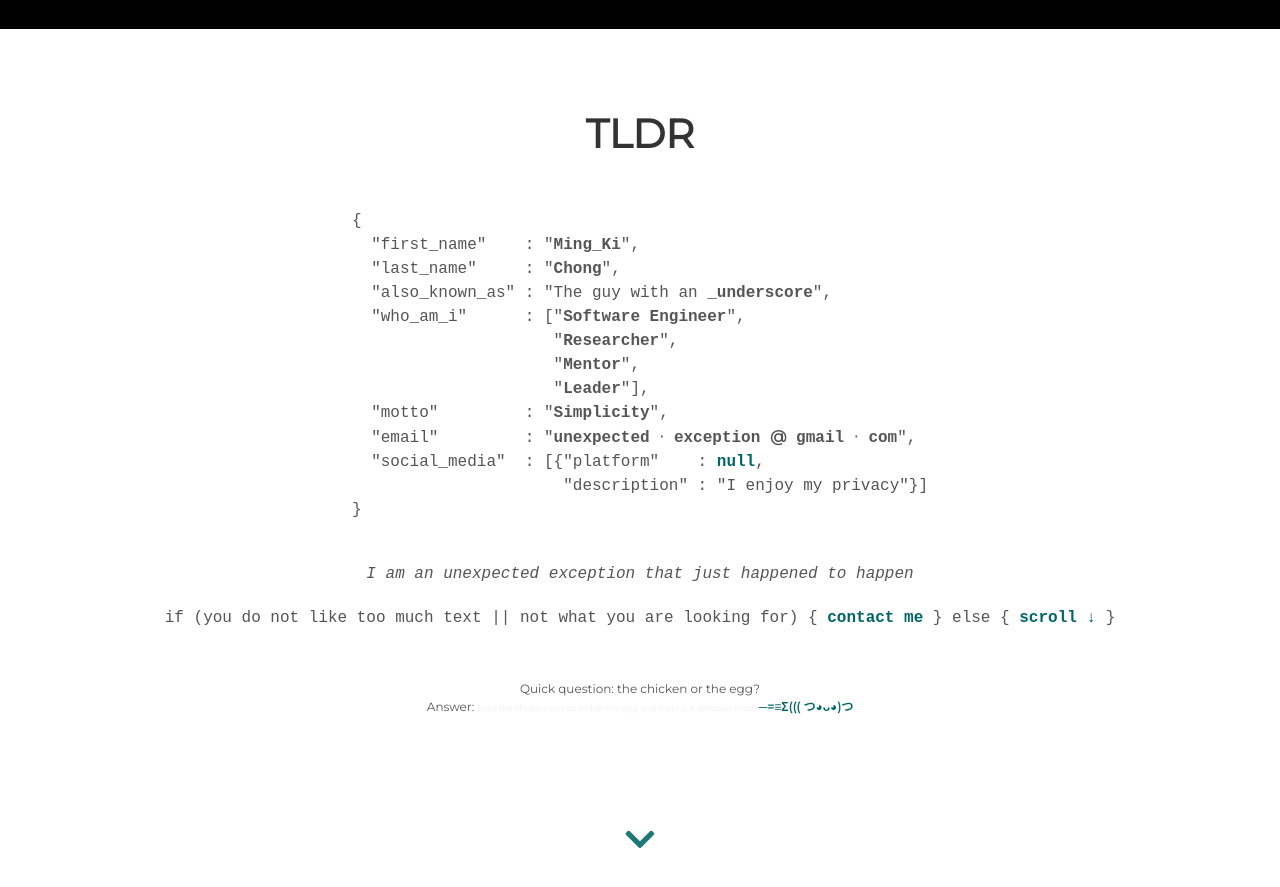
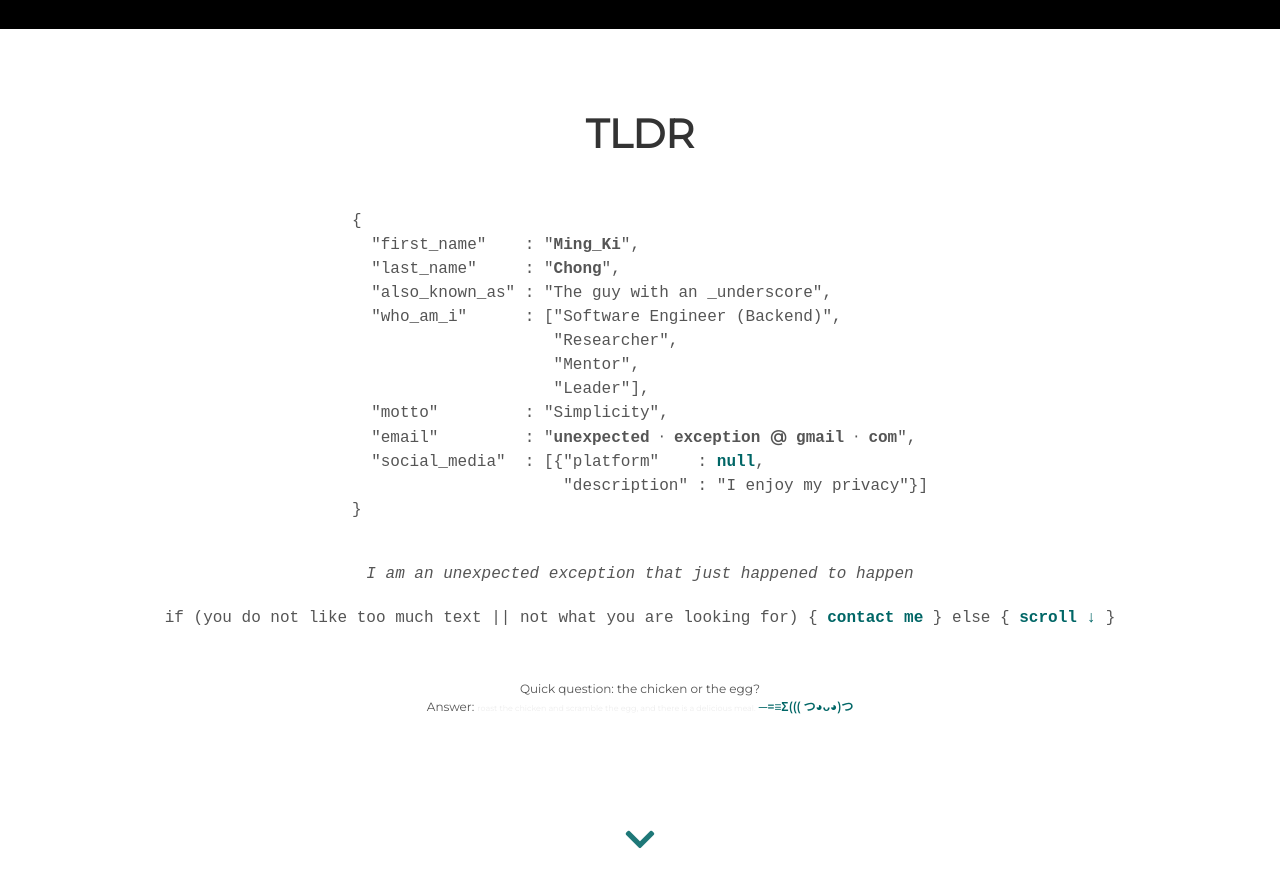
Before and after one commit to mingkichong/mingkichong.github.io, a Jekyll site: the page built from index.html, in a window 1280 px wide and 900 px high, scrolled down 871 px. Shown: the top 887 px of the window. Built offline with Jekyll 4.4.1, drawn with Linux system fonts in a browser that asks for light colours.

Commit message:
remove strong tags

```diff
--- a/_includes/summary.html
+++ b/_includes/summary.html
@@ -10,14 +10,14 @@
 {
   "first_name"    : "<strong>Ming_Ki</strong>",
   "last_name"     : "<strong>Chong</strong>",
-  "also_known_as" : "The guy with an <strong>_underscore</strong>",
-  "who_am_i"      : ["<strong>Software Engineer</strong>",
-                     "<strong>Researcher</strong>",
-                     "<strong>Mentor</strong>",
-                     "<strong>Leader</strong>"],
-  "motto"         : "<strong>Simplicity</strong>",
+  "also_known_as" : "The guy with an _underscore",
+  "who_am_i"      : ["Software Engineer (Backend)",
+                     "Researcher",
+                     "Mentor",
+                     "Leader"],
+  "motto"         : "Simplicity",
   "email"         : "<strong>unexpected</strong> &#8901; <strong>exception</strong> <span class="summary_at">&#64;</span> <strong>gmail</strong> &#8901; <strong>com</strong>",
-  "social_media"  : [{"platform"    : <strong><span id="about_link"><a><span class="tooltip">null<span class="tooltiptext"><div style="margin-bottom:5px;">¯\(°_o)/¯</div><div>not null if you consider LinkedIn</div><div>as a social media platform</div></span></span></a></span></strong>,
+  "social_media"  : [{"platform"    : <span id="about_link"><a><span class="tooltip">null<span class="tooltiptext"><div style="margin-bottom:5px;">¯\(°_o)/¯</div><div>not null if you consider LinkedIn</div><div>as a social media platform</div></span></span></a></span>,
                       "description" : "I enjoy my privacy"}]
 }
     </pre>
```
